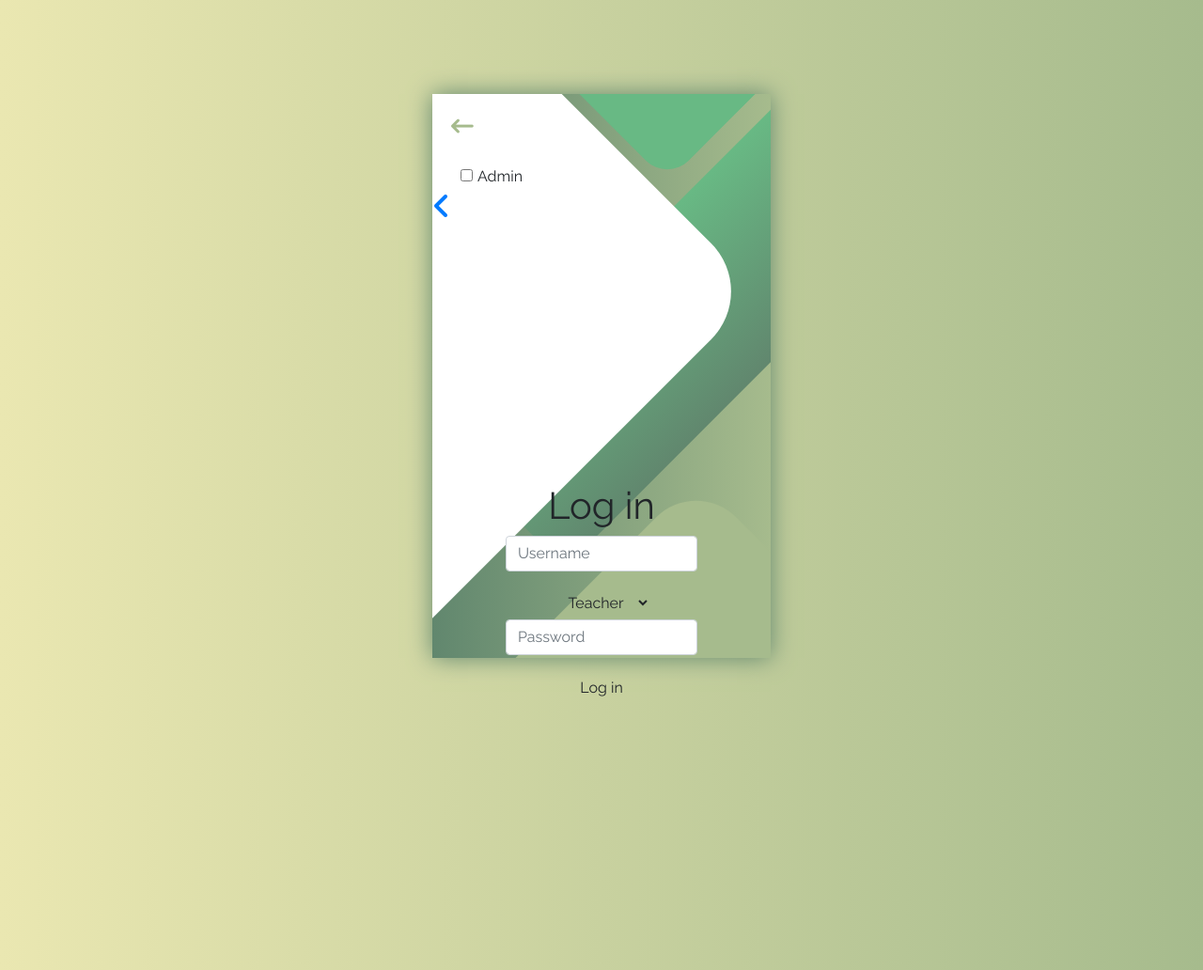
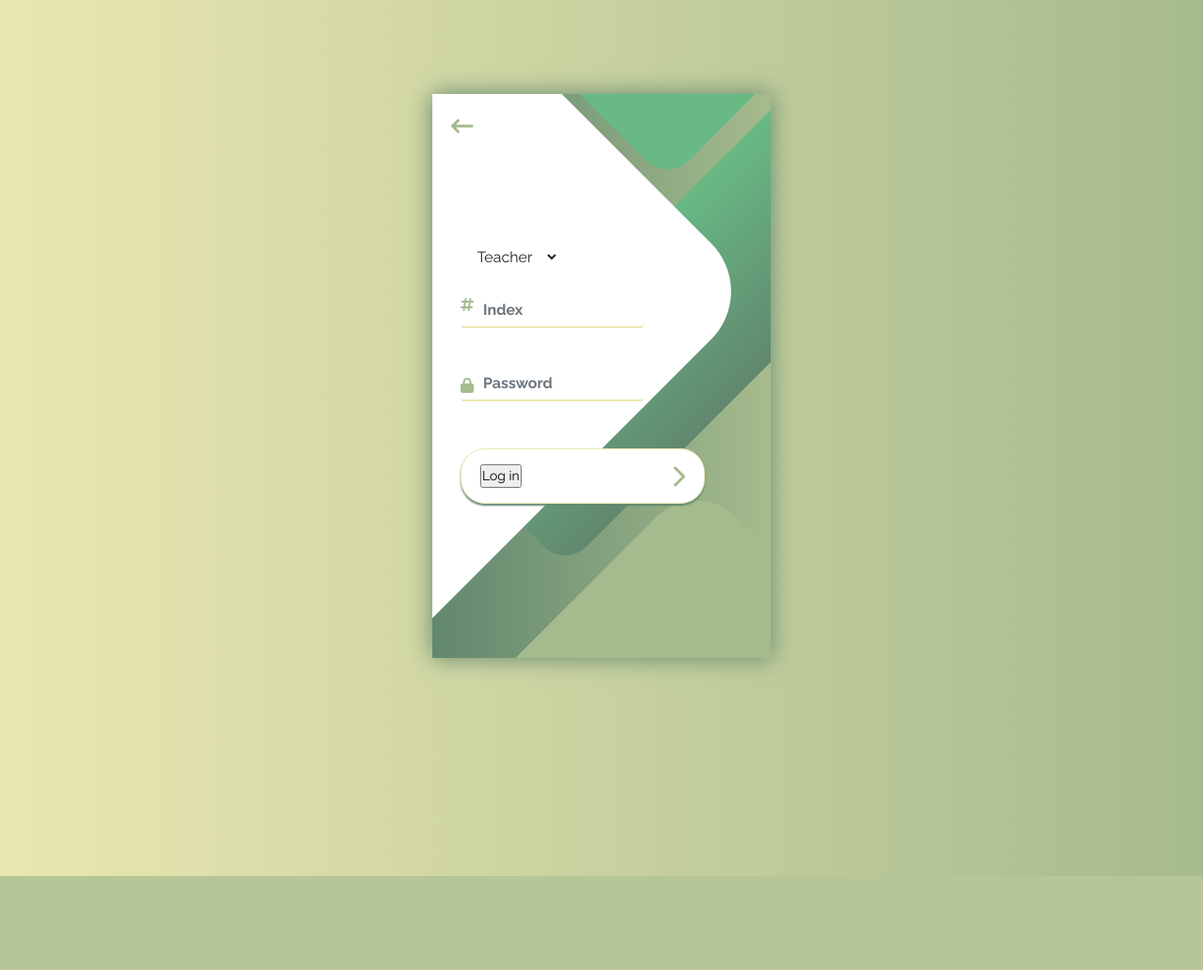
Before and after one commit to kcbojanowski/Database_Library, a Flask app: page /login in a window 1280 px wide. Shown: the whole page at 94% size. After the commit the page ends 932 px from the top, so only its background shows below. Run offline with Flask 2, Linux system fonts and the light colour scheme; some libraries are stand-ins or nearby versions.

Commit message:
login poprawiony

```diff
--- a/library/templates/login.html
+++ b/library/templates/login.html
@@ -14,34 +14,28 @@
 	<div class="screen">
 		<div class="screen__content">
             <a class="backhome" href="/home"><i class="fa-solid fa-arrow-left-long fa-lg"></i></a>
-            <input type="checkbox" id="admincheck" /><label for="switch"> Admin</label>
-			<div class="signin1">
-            <div class="back">
-                <a href="/"><i class="fa-solid fa-angle-left fa-2xl"></i></a>
-            </div>
-            <div class="logcont container p-2">
-                <div class="d-flex flex-md-row flex-wrap text-center justify-content-center">
-                    <div class="form-items log-items">
-                        <h1>Log in</h1>
-                        <form method="POST" class="form-signin">
-                            {{ form.hidden_tag() }}
-                            <div class="col-md-16">
-                               {{ form.username(class="form-control", placeholder="Username") }}
-                            </div>
-                            <div class="form-button mt-3">
-                                {{ form.teacher(class="btn") }}
-                            </div>
-                           <div class="col-md-16">
-                              {{ form.password(class="form-control", placeholder="Password") }}
-                           </div>
-                            <div class="form-button mt-3">
-                                {{ form.submit(class="btn") }}
-                            </div>
-                        </form>
-                    </div>
+{#            <input type="checkbox" id="admincheck" /><label for="switch"> Admin</label>#}
+            <form method="POST" class="form-signin login">
+                {{ form.hidden_tag() }}
+                <div class="form-button ">
+                    {{ form.teacher(class="btn") }}
                 </div>
-            </div>
-        </div>
+                <div class="login__field">
+                    <i class="signin__icon fa-solid fa-hashtag"></i>
+                   {{ form.username(class="form-control login__input", placeholder="Index") }}
+                </div>
+
+               <div class="col-md-16 login__field">
+                  <i class="login__icon fas fa-lock"></i>
+                  {{ form.password(class="form-control login__input", placeholder="Password") }}
+               </div>
+                <button class="button login__submit">
+                    {{ form.submit(class="button__text") }}
+                    <i class="button__icon fas fa-chevron-right"></i>
+                </button>
+            </form>
+
+
 		</div>
 		<div class="screen__background">
 			<span class="screen__background__shape screen__background__shape4"></span>
```
